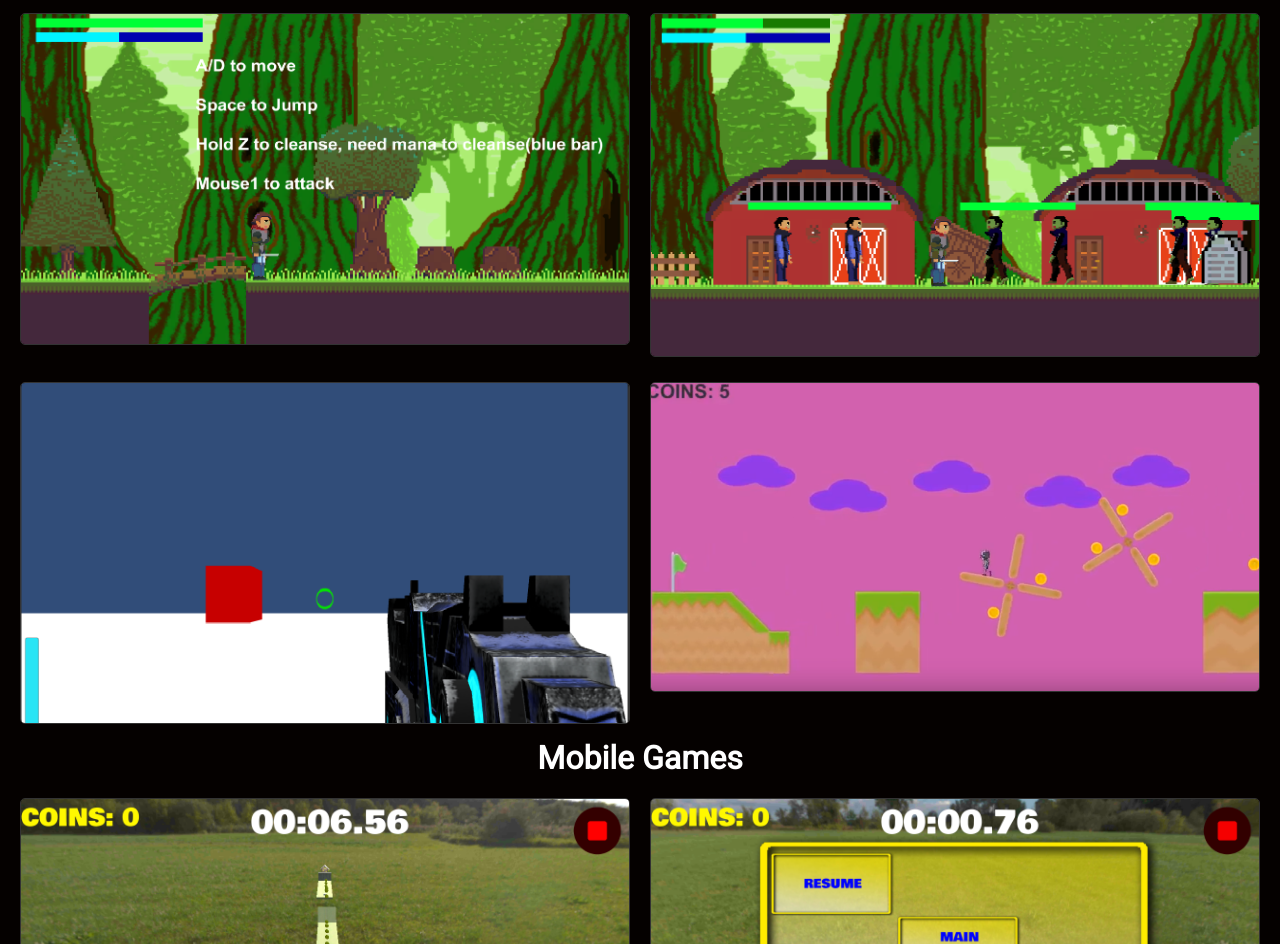
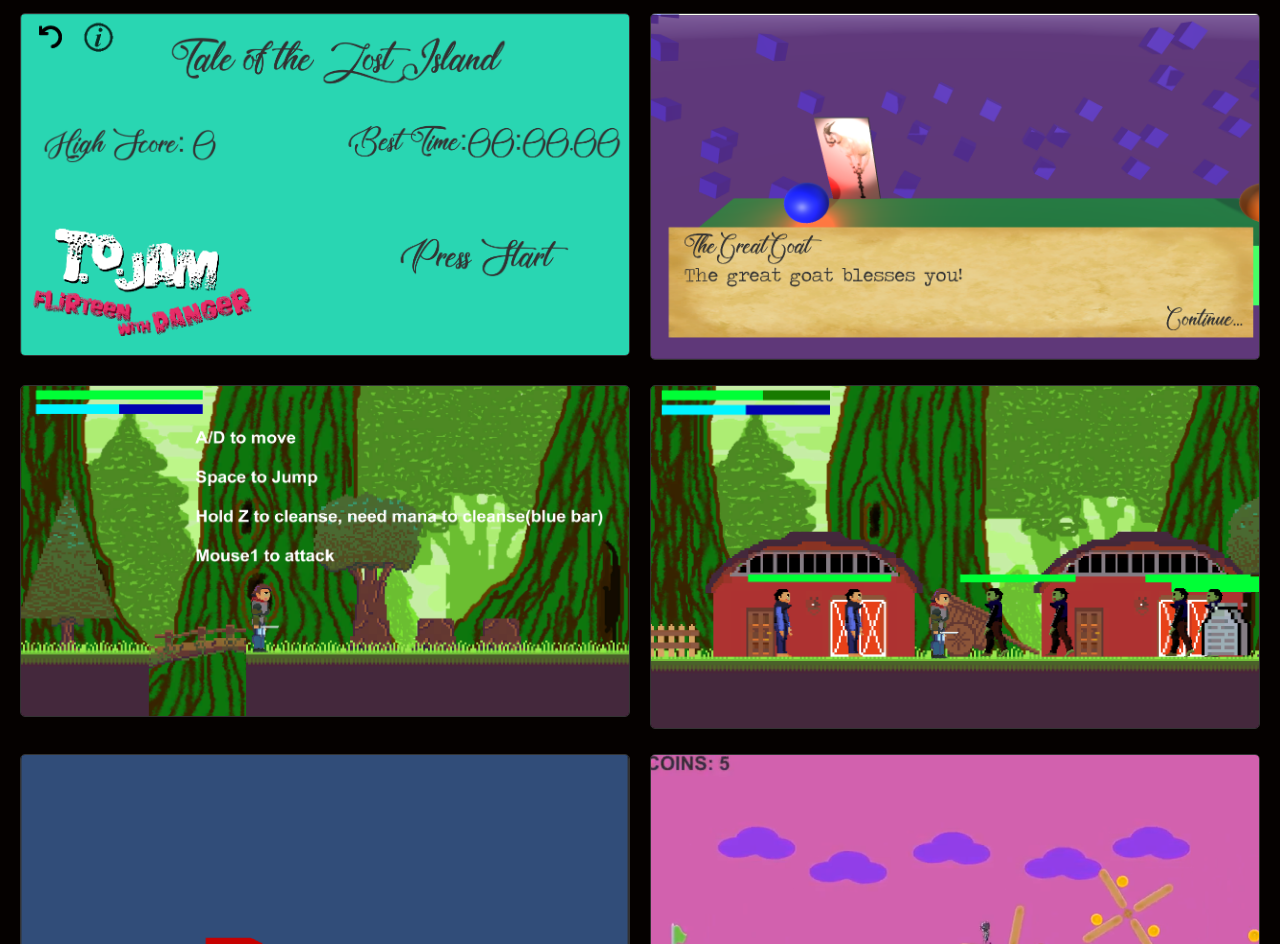
Before and after one commit to adityadutta/adityadutta.github.io, a plain HTML site: page index.html in a window 1280 px wide. Shown: the part 1493-2437 px from the top of the page. Drawn offline with Linux system fonts and the light colour scheme.

Commit message:
resume and game update

```diff
--- a/index.html
+++ b/index.html
@@ -55,6 +55,10 @@
     <div class="divPortfolioEqual"> <a href="https://github.com/adityadutta/RPG-Project" target="_blank"><img src="images/games/rpg_project2.png" alt="RPG Project" ></a> </div>
   </div>
 	<div class="divPortfolioContainer">
+		<div class="divPortfolioEqual"> <a href="https://a3studios.itch.io/tale-of-the-lost-island" target="_blank"><img src="images/games/TOJam13_1.png" alt="Tale of the lost island" ></a> </div>
+		<div class="divPortfolioEqual"><a href="https://itch.io/jam/tojam13/rate/254725" target="_blank"><img src="images/games/TOJam13_2.png" alt="Tale of the lost island" ></a> </div>
+	</div>
+	<div class="divPortfolioContainer">
     <div class="divPortfolioEqual"> <a href="https://a3studios.itch.io/a-cleansers-transmission" target="_blank"><img src="images/games/ggj2018_1.png" alt="a-cleansers-transmission" ></a> </div>
     <div class="divPortfolioEqual"><a href="https://globalgamejam.org/2018/games/cleansers-transmission" target="_blank"><img src="images/games/ggj2018_2.png" alt="a-cleansers-transmission" ></a> </div>
   </div>
```
Also changed, not shown: images/games/TOJam13_1.png (added), images/games/TOJam13_2.png (added), 1 other file.
